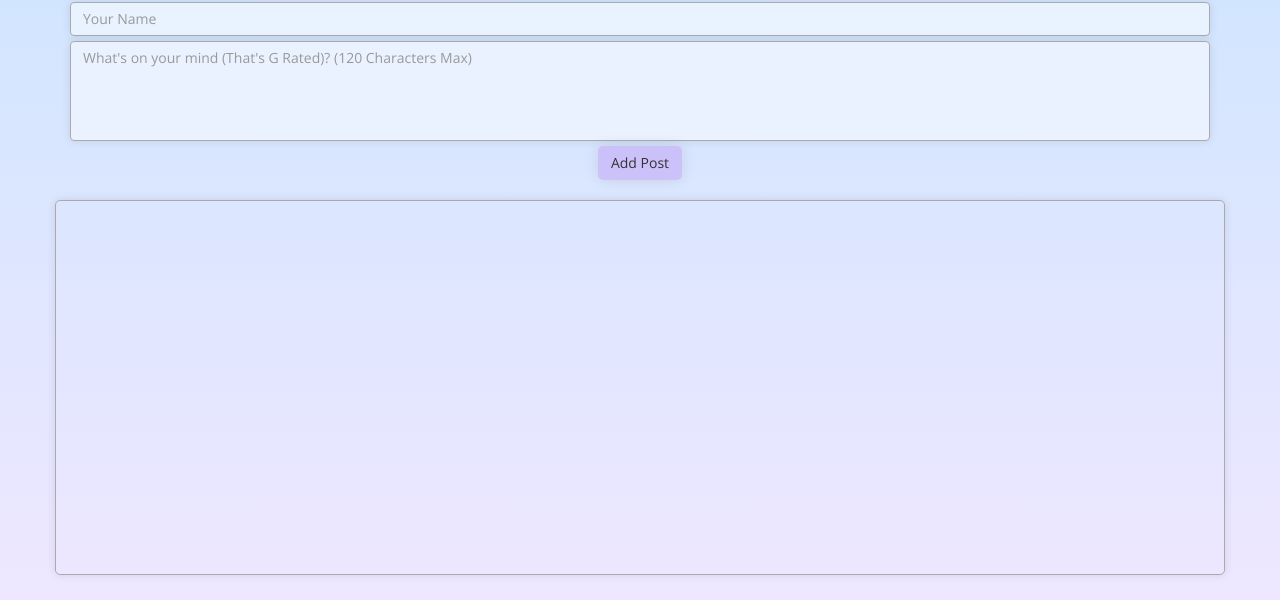
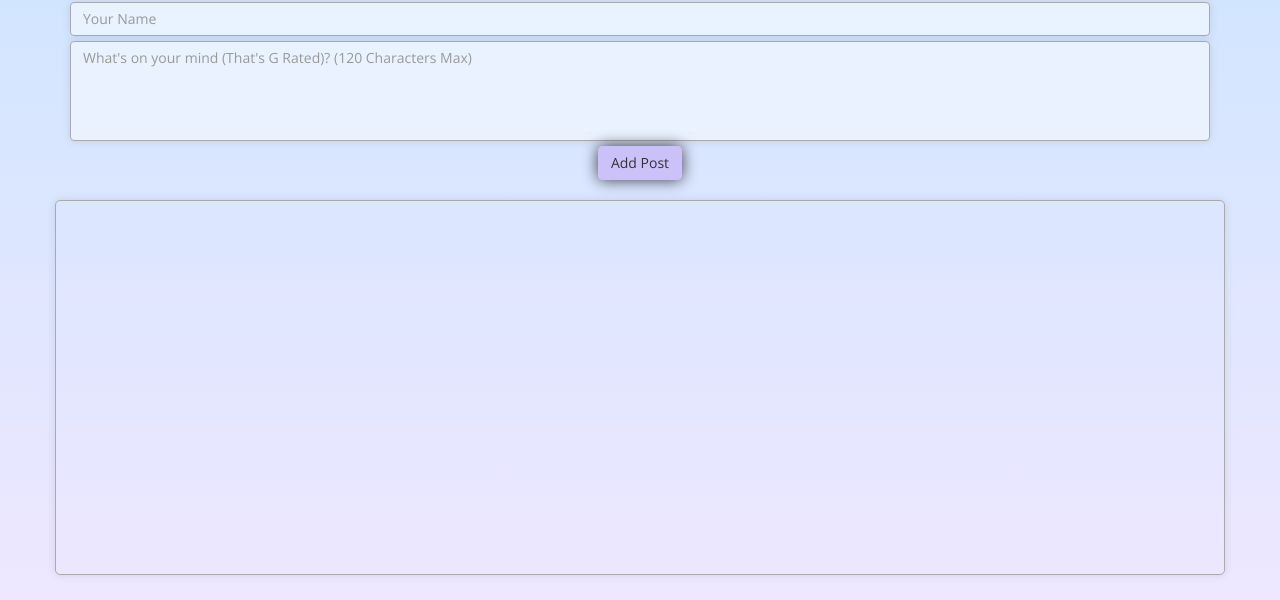
Before and after one commit to samdindyal/MEANStackIntro, a website: page layouts/example-app.html in a window 1280 px wide. Shown: the part 200-800 px from the top of the page. Drawn offline with nearby package versions, Linux system fonts and the light colour scheme; files that its build step writes are made by us from their sources; no server answers; files whose address does not match are found by name.

Commit message:
Style changes

```diff
--- a/assets/styles/styles.css
+++ b/assets/styles/styles.css
@@ -127,7 +127,7 @@ textarea {
   background-color: rgba(199, 179, 247, 0.7);
   border-radius: 5px;
   border-color: rgba(0,0,0,0);
-  box-shadow: 0px 0px 15px rgba(0,0,0, 0.1);
+  box-shadow: 0px 0px 15px rgba(0,0,0, 0.75);
   transition: 0.5s;
 }
 
```
